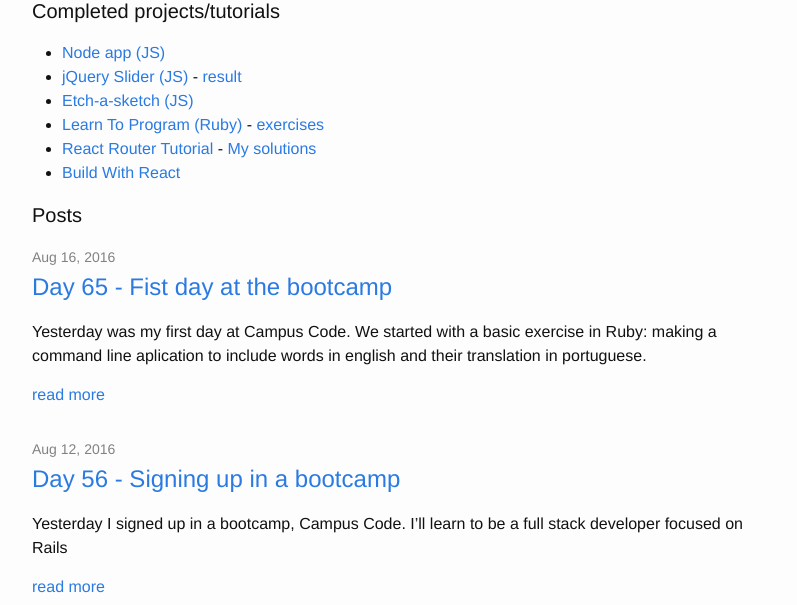
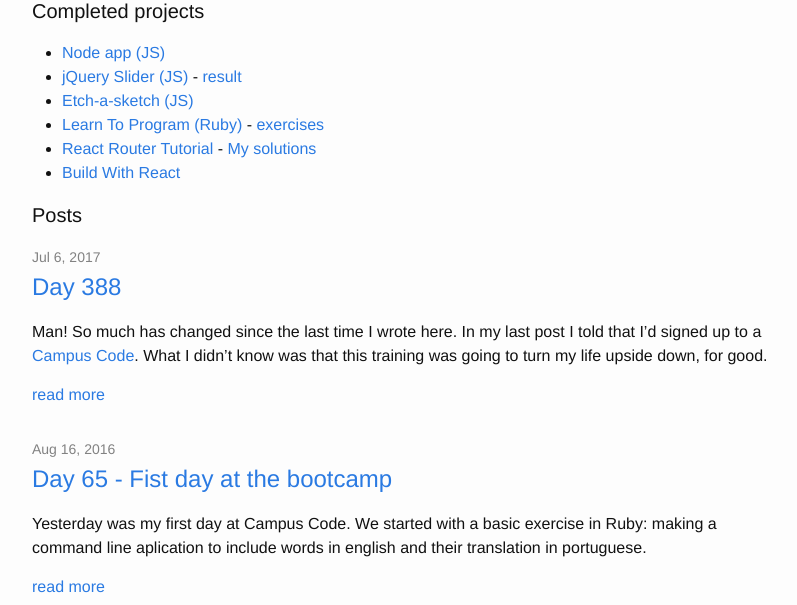
Before and after one commit to gionaufal/blog, a Jekyll site: the page built from index.html, in a window 1280 px wide and 900 px high, cut to the strip 295-900 px from the top of the window. Shown: the whole strip, without its empty margins (238-1035 px from the left). Built offline with Jekyll 4.4.1, drawn with Linux system fonts in a browser that asks for light colours; some of the changed text lies outside the part shown.

Commit message:
Update index.html

```diff
--- a/_posts/2017-07-06-day-388.markdown
+++ b/_posts/2017-07-06-day-388.markdown
@@ -1,7 +1,7 @@
 ---
 layout: post
 title:  "Day 388"
-date:   2016-06-18 18:05:00 -0300
+date:   2017-07-06 14:05:00 -0300
 categories: MyJourney
 excerpt_separator: <!--more-->
 ---
--- a/index.html
+++ b/index.html
@@ -7,7 +7,7 @@ layout: default
   <p data-height="471" data-theme-id="light" data-slug-hash="mEBNGO" data-default-tab="result" data-user="gionaufal" data-embed-version="2" class="codepen">See the Pen <a href="http://codepen.io/gionaufal/pen/mEBNGO/">#100DaysOfCode Counter</a> by Giovanni Naufal (<a href="http://codepen.io/gionaufal">@gionaufal</a>) on <a href="http://codepen.io">CodePen</a>.</p>
 <script async src="//assets.codepen.io/assets/embed/ei.js"></script>
 
-  <h1 class='page-heading'>Completed projects/tutorials</h1>
+  <h1 class='page-heading'>Completed projects</h1>
   <ul class="projects">
     <li><a href='http://cwbuecheler.com/web/tutorials/2013/node-express-mongo/'>Node app (JS)</a></li>
     <li><a href='https://www.youtube.com/watch?v=QtYP_eSVKfs'>jQuery Slider (JS)</a> - <a href='https://github.com/gionaufal/the_odin_project/tree/master/jquery-slider'>result</a></li>
```
